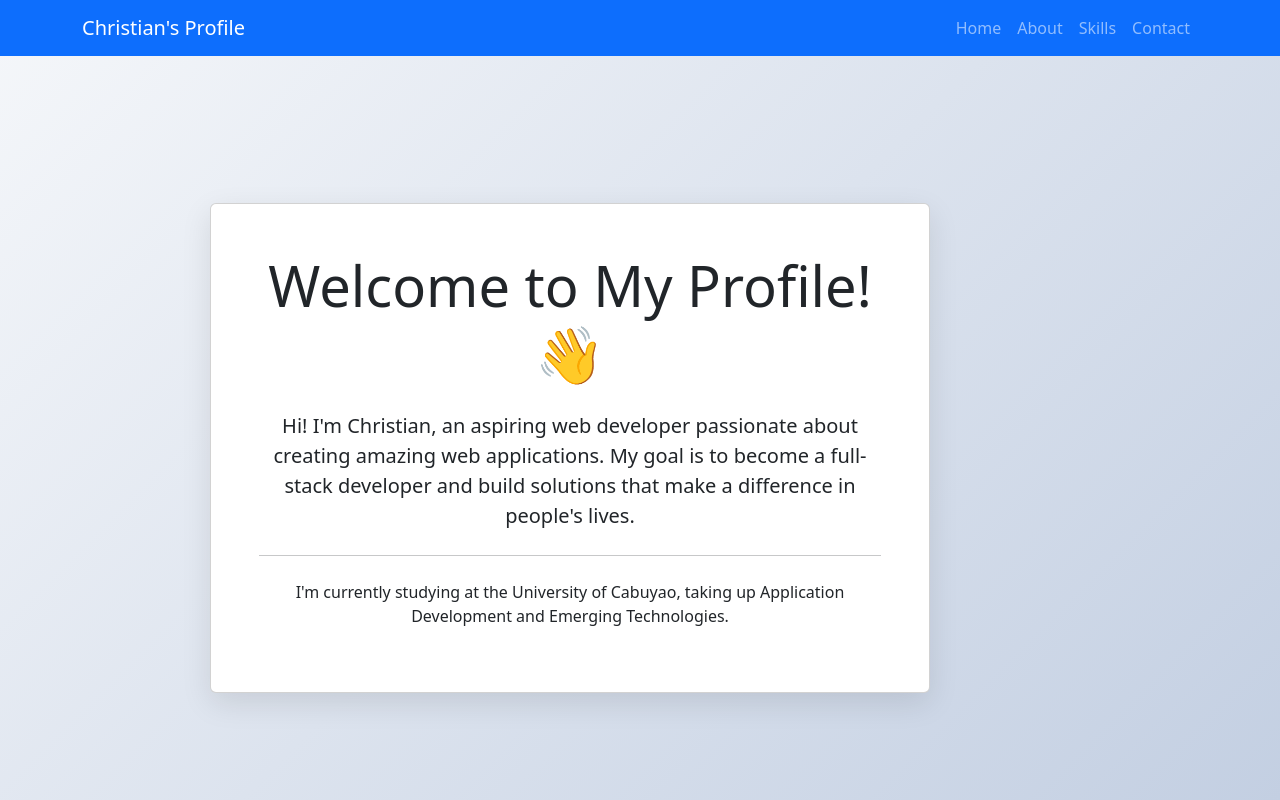
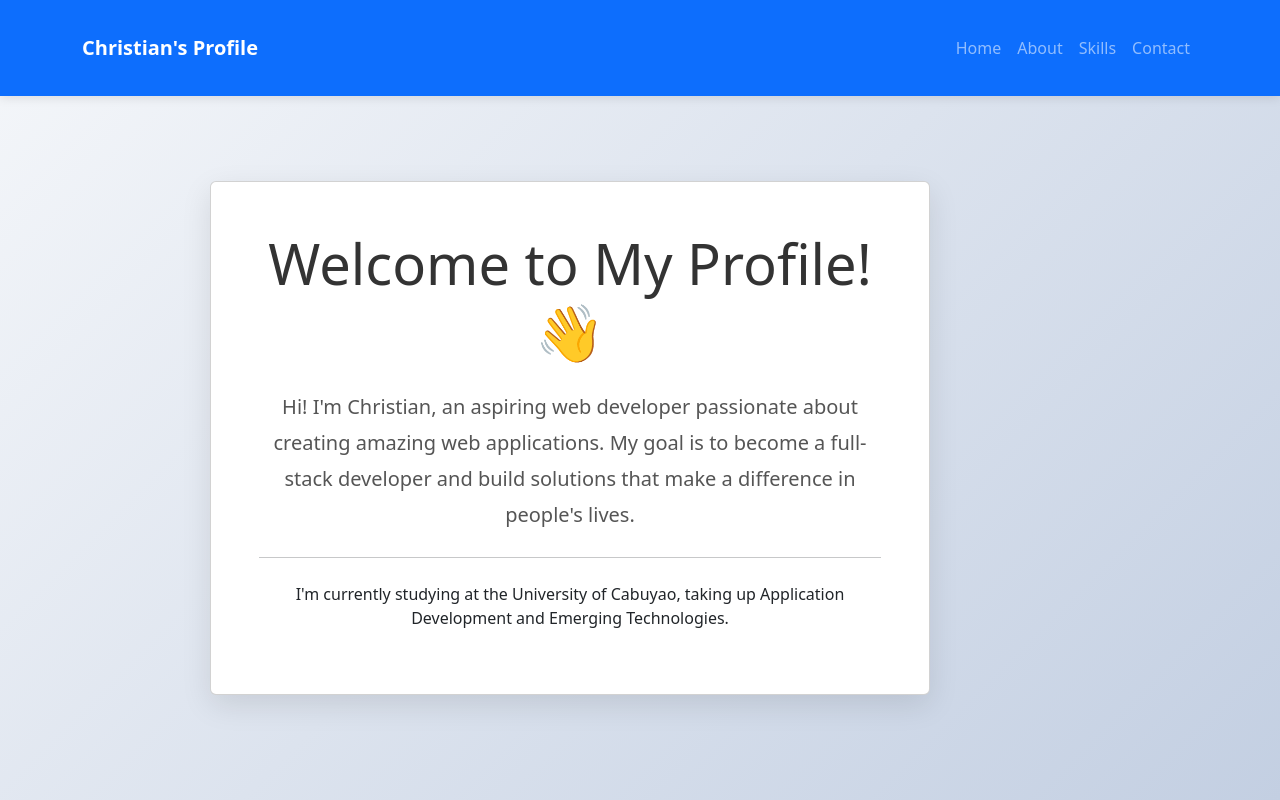
Before and after one commit to christianbelencion11-creator/my-react-app, a React (Vite) app: page / in a window 1280 px wide. Built offline with nearby package versions, Linux system fonts and the light colour scheme.

Commit message:
Personal Profile

```diff
--- a/src/App.css
+++ b/src/App.css
@@ -10,29 +10,187 @@ body {
   min-height: 100vh;
 }
 
-/* Custom Styles */
+/* Navigation Bar */
+.navbar {
+  box-shadow: 0 2px 10px rgba(0,0,0,0.1);
+}
+
+.navbar-brand {
+  font-weight: bold;
+  font-size: 1.5rem;
+}
+
+/* Main Content */
+.container {
+  max-width: 1200px;
+  margin: 0 auto;
+  padding: 20px;
+}
+
+/* Profile Card */
 .profile-card {
   background: white;
   border-radius: 15px;
   padding: 2rem;
   box-shadow: 0 10px 30px rgba(0, 0, 0, 0.1);
-  margin: 1rem 0;
+  margin: 2rem 0;
+  border: none;
+  transition: transform 0.3s ease;
 }
 
+.profile-card:hover {
+  transform: translateY(-5px);
+  box-shadow: 0 15px 40px rgba(0, 0, 0, 0.15);
+}
+
+/* Section Title */
 .section-title {
   color: #007bff;
   margin-bottom: 1.5rem;
   border-bottom: 3px solid #007bff;
   padding-bottom: 0.5rem;
+  font-weight: bold;
 }
 
-/* Responsive adjustments */
+/* Home Page */
+.display-4 {
+  color: #333;
+  font-weight: bold;
+  margin-bottom: 1.5rem;
+}
+
+.lead {
+  font-size: 1.2rem;
+  color: #555;
+  line-height: 1.8;
+}
+
+/* About Page */
+h5 {
+  color: #007bff;
+  margin-top: 1.5rem;
+  margin-bottom: 1rem;
+  font-weight: 600;
+}
+
+.list-group-item {
+  border: none;
+  padding: 0.5rem 1rem;
+  background: transparent;
+  color: #555;
+}
+
+.list-group-item:hover {
+  background: #f8f9fa;
+  border-radius: 5px;
+}
+
+/* Skills Page */
+.progress {
+  border-radius: 10px;
+  background-color: #e9ecef;
+}
+
+.progress-bar {
+  border-radius: 10px;
+  transition: width 0.6s ease;
+}
+
+.badge {
+  font-size: 0.9rem;
+  padding: 0.5rem 1rem;
+  border-radius: 20px;
+}
+
+/* Contact Form */
+.form-label {
+  font-weight: 600;
+  color: #555;
+}
+
+.form-control {
+  border-radius: 8px;
+  border: 1px solid #ddd;
+  padding: 0.75rem;
+  transition: all 0.3s;
+}
+
+.form-control:focus {
+  border-color: #007bff;
+  box-shadow: 0 0 0 0.2rem rgba(0,123,255,0.25);
+}
+
+.btn-primary {
+  background: #007bff;
+  border: none;
+  padding: 0.75rem;
+  font-weight: 600;
+  border-radius: 8px;
+  transition: all 0.3s;
+}
+
+.btn-primary:hover {
+  background: #0056b3;
+  transform: translateY(-2px);
+  box-shadow: 0 5px 15px rgba(0,123,255,0.3);
+}
+
+/* Alert */
+.alert {
+  border-radius: 8px;
+  margin-bottom: 1rem;
+}
+
+/* Submission Success Page */
+.text-success {
+  color: #28a745 !important;
+}
+
+.bg-light {
+  background: #f8f9fa !important;
+  border-radius: 10px;
+}
+
+/* Responsive Design */
 @media (max-width: 768px) {
   .profile-card {
-    padding: 1rem;
+    padding: 1.5rem;
+    margin: 1rem 0;
+  }
+
+  .display-4 {
+    font-size: 2rem;
+  }
+
+  .lead {
+    font-size: 1rem;
   }
 
   h1 {
     font-size: 2rem;
   }
+
+  .section-title {
+    font-size: 1.5rem;
+  }
+
+  .container {
+    padding: 10px;
+  }
 }
+
+/* Loading Animation */
+@keyframes fadeIn {
+  from {
+    opacity: 0;
+    transform: translateY(20px);
+  }
+  to {
+    opacity: 1;
+    transform: translateY(0);
+  }
+}
+
+.profile-card {
+  animation: fadeIn 0.5s ease;
+}
```
